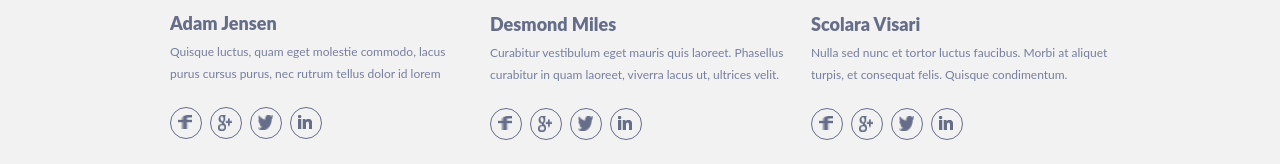
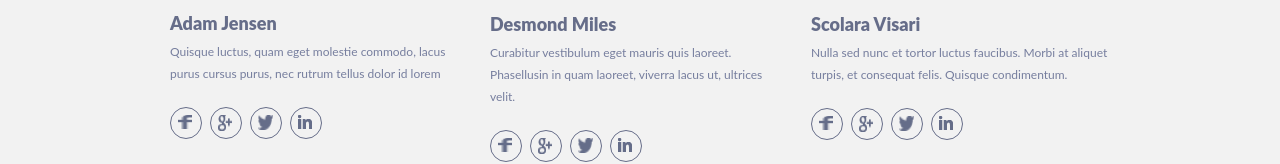
Before and after one commit to Andryteck/singolo, a plain HTML site: page singolo2.html in a window 1280 px wide. Shown: the part 1392-1556 px from the top of the page. Drawn offline with Linux system fonts and the light colour scheme; a web font is replaced by a local one.

Commit message:
refactor: html

```diff
--- a/singolo2.html
+++ b/singolo2.html
@@ -77,7 +77,7 @@
                     <img class="employees_img" src="./icons/2 foto.svg" alt="pen">
                     <div class="describtion">
                         <h3>Desmond Miles</h3>
-                        <p class="describtion_title"><a>Curabitur vestibulum eget mauris quis laoreet. Phasellus</a> curabitur
+                        <p class="describtion_title"><a>Curabitur vestibulum eget mauris quis laoreet. Phasellus</a>in
                             in quam laoreet, viverra lacus ut, ultrices velit.</p>
                         <div class="social_conteiner">
                             <a href="#" class="social_networks fb">
```
